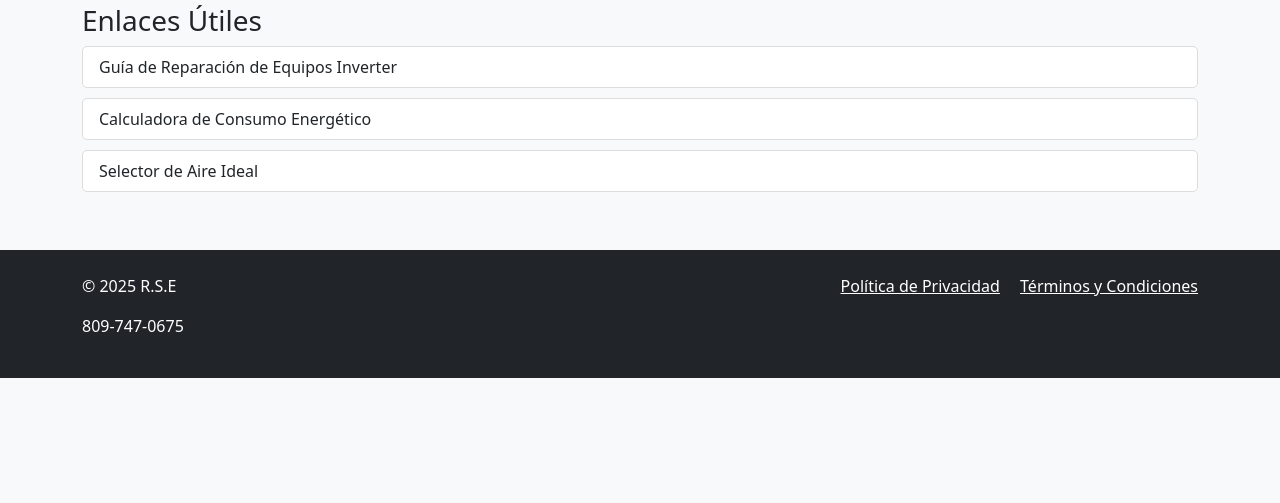
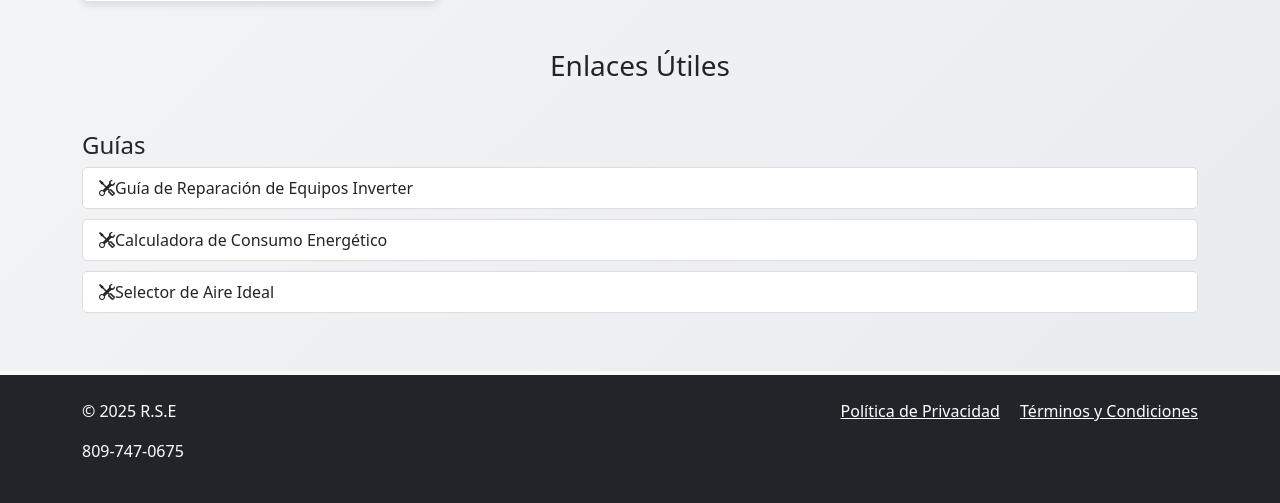
Before and after one commit to RaffyTavares/Web.RSE, a PHP site: page /recursos.html in a window 1280 px wide. Shown: the part 1086-1589 px from the top of the page. Before the commit the page ends 1464 px from the top, so only its background shows below. Run offline with PHP 8.4, Linux system fonts and the light colour scheme.

Commit message:
recursos update

```diff
--- a/index.html
+++ b/index.html
@@ -293,8 +293,8 @@
                     <h4>Redes Sociales</h4>
                     <div class="social-media">
 
-                        <a href="https://www.instagram.com/rafael_soluciones_electronica" class="text-dark me-3" aria-label="Instagram"><i class="fab fa-instagram fa-2x "></i>Instagram</a>
-                        <a href="https://wa.me/18297470675" class="text-dark" aria-label="WhatsApp"><i class="fab fa-whatsapp fa-2x">WhatsApp</i></a>
+                        <a href="https://www.instagram.com/rafael_soluciones_electronica" class="text-dark me-3" aria-label="Instagram"><i class="bi bi-instagram "></i>Instagram</a>
+                        <a href="https://wa.me/18297470675" class="text-dark" aria-label="WhatsApp"><i class="bi bi-whatsapp">WhatsApp</i></a>
 
                     </div>
                 </div>
--- a/recursos.css
+++ b/recursos.css
@@ -1,6 +1,7 @@
 /* Estilos para la sección de Recursos */
 #recursos {
-    padding: 60px 0;
+
+    background: linear-gradient(135deg, #f8f9fa, #e9ecef);
 }
 
 #recursos h2 {
@@ -30,3 +31,12 @@
     transform: translateY(-10px);
     box-shadow: 0 8px 16px rgba(0, 0, 0, 0.2);
 }
+
+.list-group-item:hover {
+    background-color: #c9def4;
+    text-decoration: underline;
+}
+
+footer {
+    border-top: 4px solid #f9f9f9;
+}
--- a/recursos.html
+++ b/recursos.html
@@ -59,13 +59,13 @@
 
                 <div class="list-group">
                     <a href="docs/codigo erorres inverter!! .pdf" class="list-group-item list-group-item-action" target="_blank">
-                        Guía de Diagnóstico Básico, este ducumento aplica para diferentes marcas de aires acondicionados.
+                        <i class="bi bi-file-earmark-pdf-fill"></i>Guía de Diagnóstico Básico, este ducumento aplica para diferentes marcas de aires acondicionados.
                     </a>
                     <a href="docs/errores-inverter-domestico-panasonic.pdf" class="list-group-item list-group-item-action" target="_blank">
-                        Manual de de verificacion de fallas y resolucion de probles aires acondicionados inverter panasonic.
+                        <i class="bi bi-file-earmark-pdf-fill"></i>Manual de de verificacion de fallas y resolucion de probles aires acondicionados inverter panasonic.
                     </a>
                     <a href="docs/Codigos-errores-LG.pdf" class="list-group-item list-group-item-action" target="_blank">
-                        Manual de de verificacion de fallas y resolucion de probles aires acondicionados inverter LG.
+                        <i class="bi bi-file-earmark-pdf-fill"></i>Manual de de verificacion de fallas y resolucion de probles aires acondicionados inverter LG.
                     </a>
                 </div>
             </div>
@@ -74,7 +74,7 @@
         <!-- Videos -->
         <div class="row mb-4">
             <div class="col-md-12">
-                <h3>Videos Tutoriales</h3>
+                <h2 class="text-center text-dark mb-5">Videos Tutoriales</h2>
                 <div class="row">
                     <div class="col-md-4">
                         <div class="card mb-4">
@@ -117,18 +117,19 @@
         <!-- Enlaces Útiles -->
         <div class="row">
             <div class="col-md-12">
-                <h3>Enlaces Útiles</h3>
+                <h3 class="text-center text-dark mb-5">Enlaces Útiles</h3>
+                <h4>Guías</h4>
                 <div class="list-group">
                     <a href="guia-reparacion.html" class="list-group-item list-group-item-action" target="_blank">
-                        Guía de Reparación de Equipos Inverter
+                        <i class="bi bi-tools"></i>Guía de Reparación de Equipos Inverter
                     </a>
 
                     <a href="calculadora-energetica.html" class="list-group-item list-group-item-action" target="_blank">
-                        Calculadora de Consumo Energético
+                        <i class="bi bi-tools"></i>Calculadora de Consumo Energético
                     </a>
 
                     <a href="calculadora-capacidad-de-equipo.html" class="list-group-item list-group-item-action" target="_blank">
-                        Selector de Aire Ideal
+                        <i class="bi bi-tools"></i>Selector de Aire Ideal
                     </a>
                 </div>
             </div>
```
